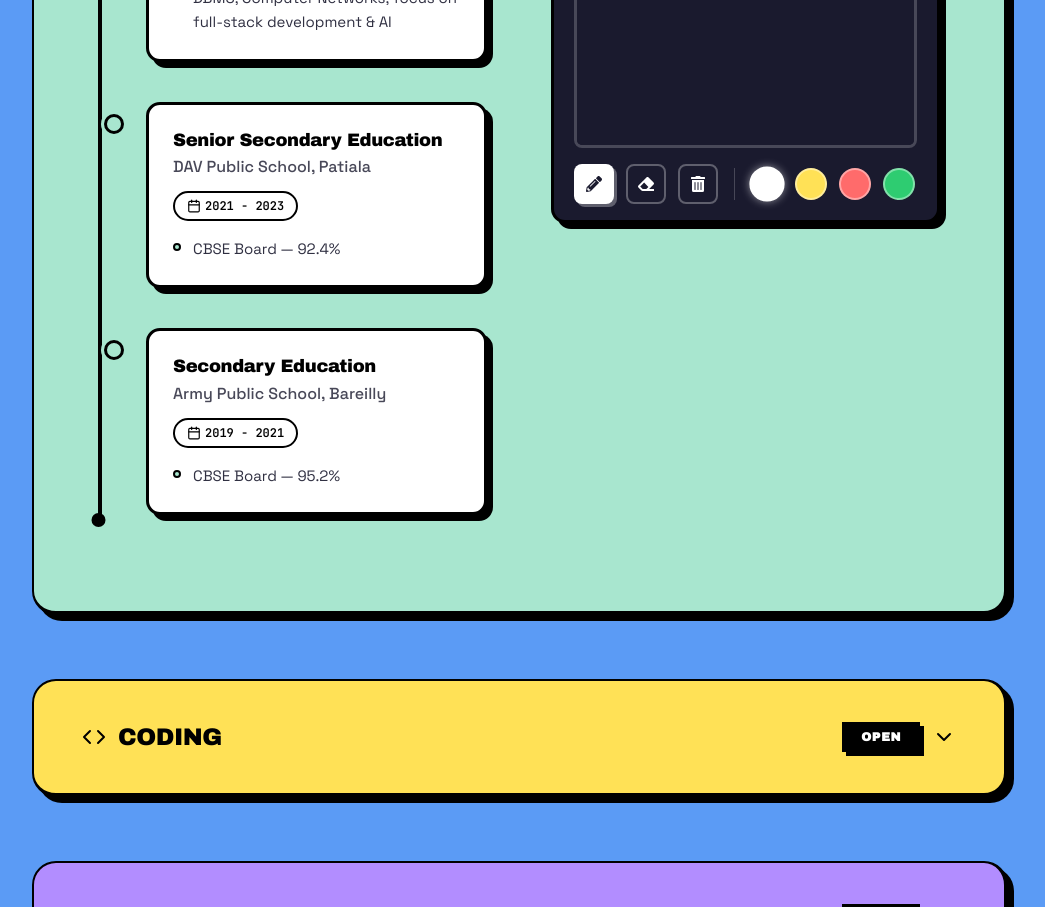
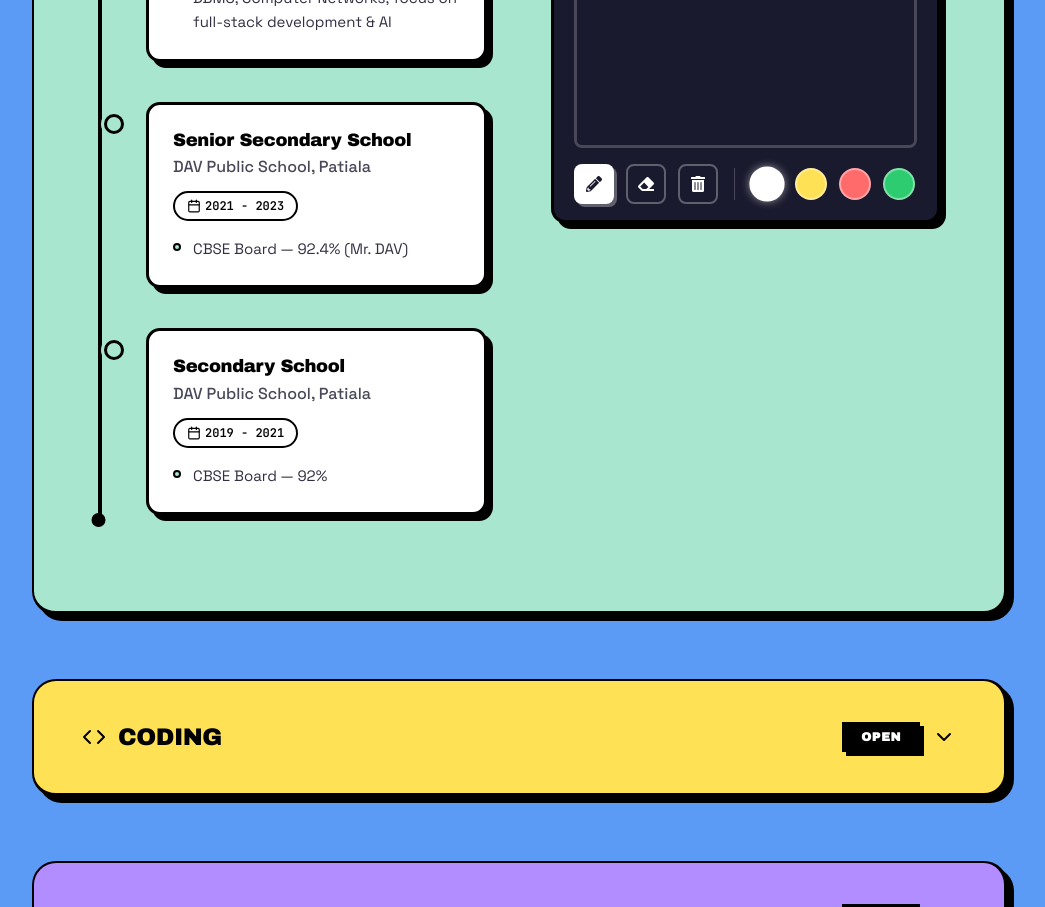
Before and after one commit to ArpitYadav77/Portfolio, a React (Vite) app: page / in a window 1280 px wide. Shown: the part 4900-5807 px from the top of the page, without its empty margins (120-1165 px from the left). Built offline with nearby package versions, Linux system fonts and the light colour scheme.

Commit message:
feat: update education section with correct school details and Mr. DAV award

```diff
--- a/src/components/Education.jsx
+++ b/src/components/Education.jsx
@@ -13,16 +13,16 @@ const educationEntries = [
       "Relevant coursework — DSA, OOP, DBMS, Computer Networks; focus on full-stack development & AI",
   },
   {
-    title: "Senior Secondary Education",
+    title: "Senior Secondary School",
     institution: "DAV Public School, Patiala",
     date: "2021 - 2023",
-    bullet: "CBSE Board — 92.4%",
+    bullet: "CBSE Board — 92.4% (Mr. DAV)",
   },
   {
-    title: "Secondary Education",
-    institution: "Army Public School, Bareilly",
+    title: "Secondary School",
+    institution: "DAV Public School, Patiala",
     date: "2019 - 2021",
-    bullet: "CBSE Board — 95.2%",
+    bullet: "CBSE Board — 92%",
   },
 ];
 
```
